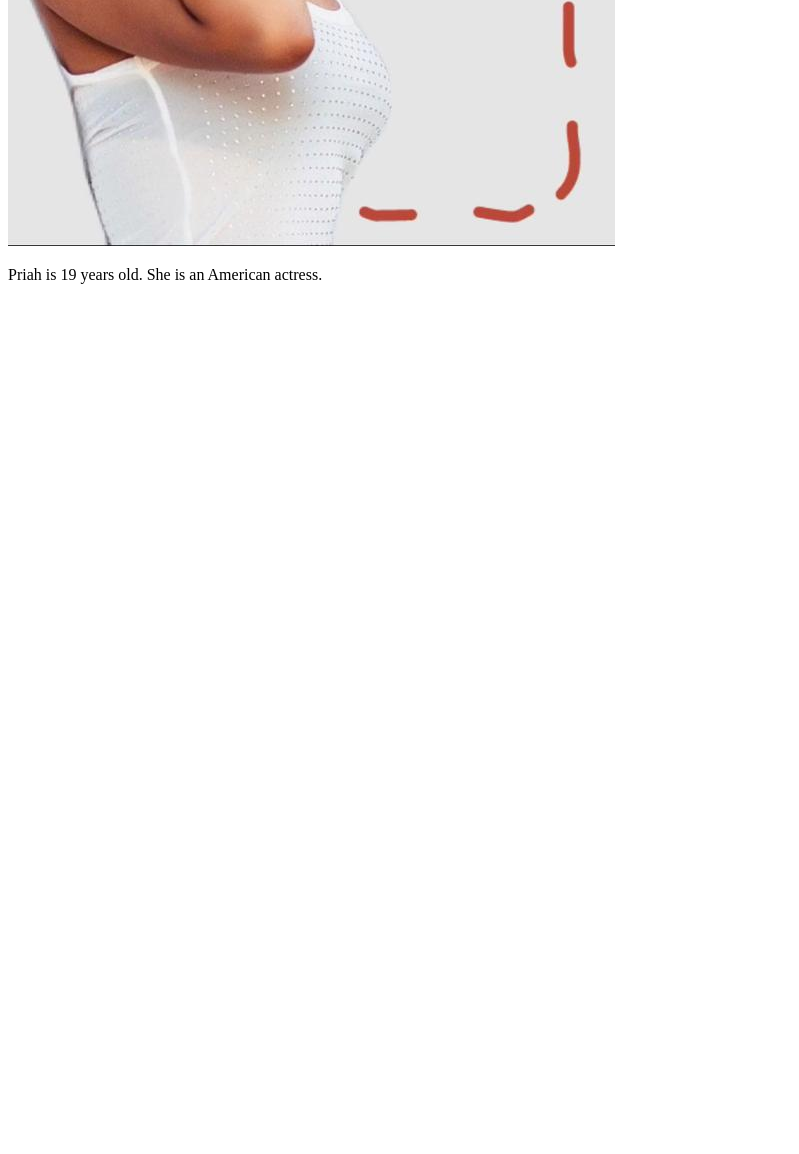
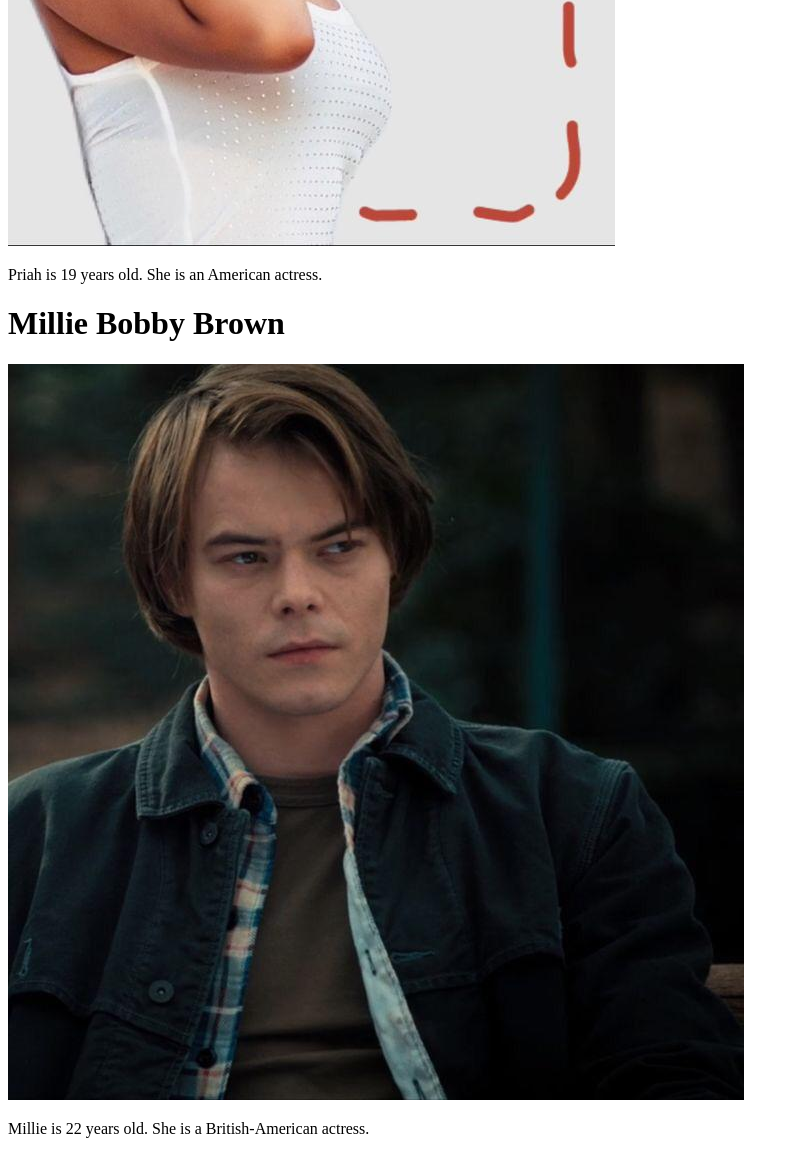
Before and after one commit to isiomaarinze-eng/New-rep., a plain HTML site: page about.html in a window 1280 px wide. Shown: the part 1705-2859 px from the top of the page, without its empty margins (0-799 px from the left). Before the commit the page ends 2005 px from the top, so only its background shows below. Drawn offline with Linux system fonts and the light colour scheme.

Commit message:
I added a heading, image and paragraph

```diff
--- a/about.html
+++ b/about.html
@@ -15,5 +15,10 @@
        <p>
         Priah is 19 years old. She is an American actress.
        </p>
+       <h1>Millie Bobby Brown</h1>
+       <img src="Images/img_25.jpg" alt="">
+       <p>
+        Millie is 22 years old. She is a British-American actress.
+       </p>
     </body>
 </html>
```
Also changed, not shown: contact.html (+5 -0 lines), index.html (+2 -0 lines).
